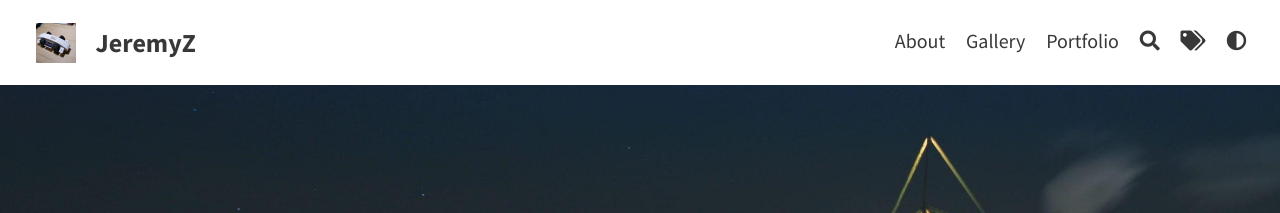
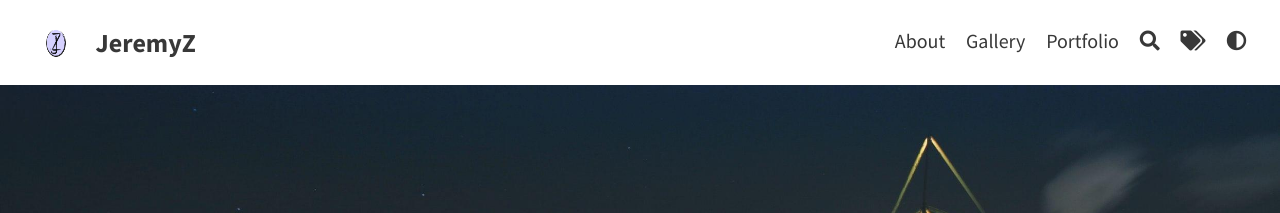
Before and after one commit to JeremyZ2/jeremyz2.github.io, a Jekyll site: the page built from index.html, in a window 1280 px wide. Shown: the top 213 px of the page. Built offline with Jekyll 4.4.1, drawn with Linux system fonts in a browser that asks for light colours; the list of posts is cut into pages by our own code.

Commit message:
config update

```diff
--- a/_config.yml
+++ b/_config.yml
@@ -5,7 +5,7 @@ url: "https://jeremyz2.github.io"
 # THEME-SPECIFIC CONFIGURATION
 title: JeremyZ  #Type on Strap                                    # site's title
 description: "A website with blog posts and pages"      # used by search engines
-avatar: assets/img/triangle1.jpeg                       # Empty for no avatar in navbar
+avatar: assets/img/JZ.png                      # Empty for no avatar in navbar
 favicon: assets/favicon.ico                             # Icon displayed in the tab
 
 # Header and footer text
```
